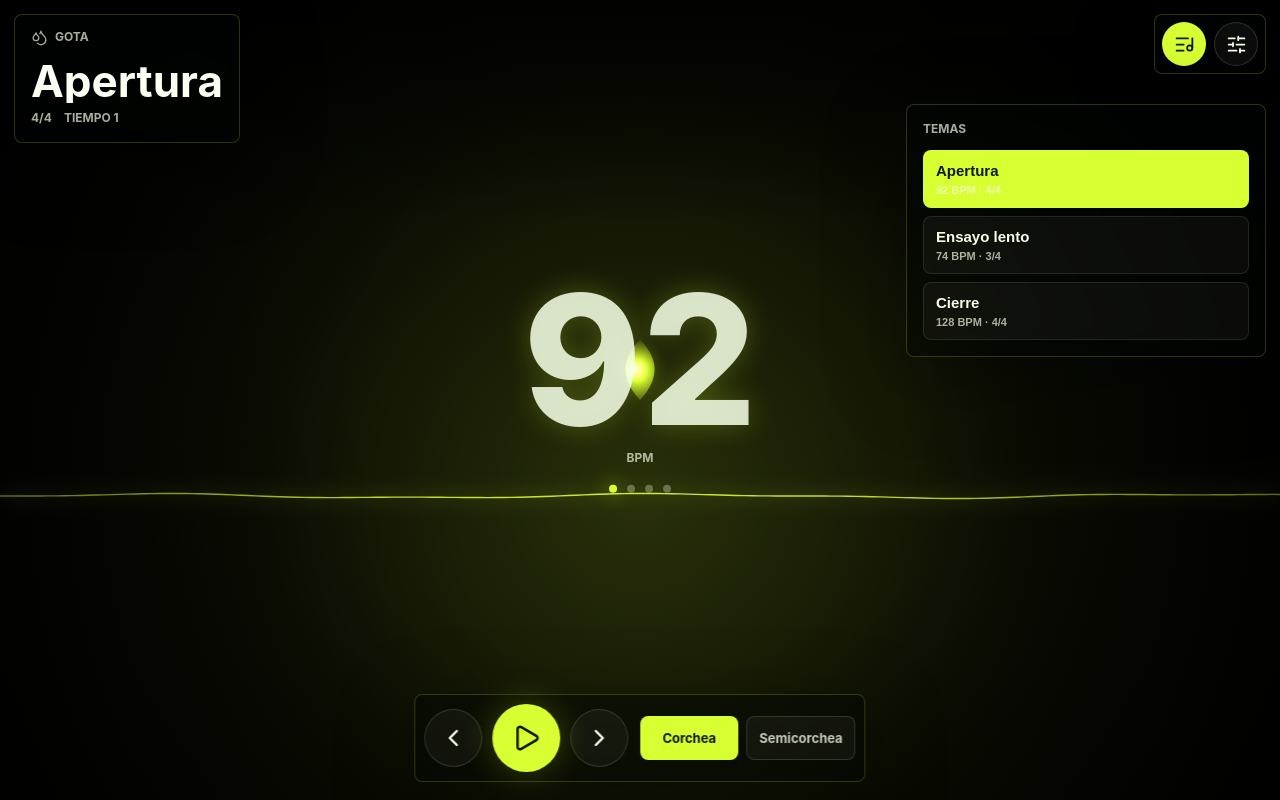
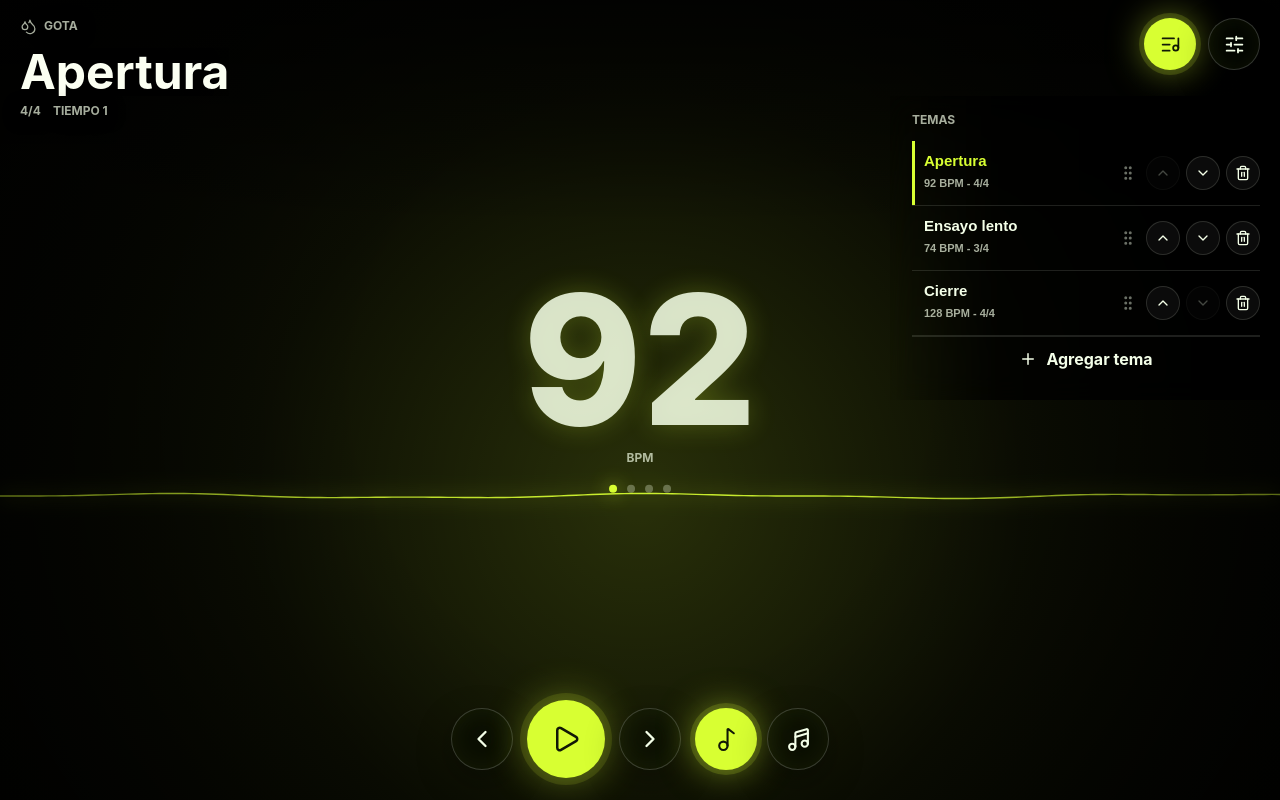
Before and after one commit to fmalisani1/Gota, a React (Vite) app: page / in a window 1280 px wide. Both pictures are taken after a click on the button 1184 px from the left and 44 px from the top of the page. Built offline with nearby package versions, Linux system fonts and the light colour scheme.

Commit message:
Refine controls and track management

```diff
--- a/src/App.css
+++ b/src/App.css
@@ -37,9 +37,9 @@
 }
 
 .top-bar {
-  top: max(14px, env(safe-area-inset-top));
-  left: max(14px, env(safe-area-inset-left));
-  right: max(14px, env(safe-area-inset-right));
+  top: max(18px, env(safe-area-inset-top));
+  left: max(20px, env(safe-area-inset-left));
+  right: max(20px, env(safe-area-inset-right));
   display: flex;
   align-items: flex-start;
   justify-content: space-between;
@@ -47,22 +47,12 @@
   pointer-events: none;
 }
 
-.track-heading,
-.top-actions,
-.control-dock,
-.side-panel {
-  border: 1px solid rgba(216, 255, 50, 0.2);
-  border-radius: 8px;
-  background: rgba(2, 6, 4, 0.46);
-  box-shadow: 0 20px 80px rgba(0, 0, 0, 0.34);
-  backdrop-filter: blur(18px);
-}
-
 .track-heading {
   min-width: 0;
   max-width: min(560px, calc(100vw - 120px));
-  padding: 14px 16px 15px;
+  padding: 0;
   pointer-events: auto;
+  text-shadow: 0 2px 18px rgba(0, 0, 0, 0.72);
 }
 
 .brand,
@@ -87,8 +77,8 @@
   margin: 8px 0 7px;
   overflow: hidden;
   color: #fbfff2;
-  font-size: clamp(24px, 8vw, 44px);
-  font-weight: 720;
+  font-size: clamp(30px, 8vw, 48px);
+  font-weight: 740;
   line-height: 1;
   text-overflow: ellipsis;
   white-space: nowrap;
@@ -101,53 +91,69 @@
 
 .top-actions {
   display: flex;
-  gap: 8px;
-  padding: 7px;
+  gap: 12px;
   pointer-events: auto;
 }
 
 .icon-button,
-.transport-button {
+.transport-button,
+.subdivision-button,
+.song-tool {
   display: inline-grid;
   place-items: center;
   flex: 0 0 auto;
-  border: 1px solid rgba(244, 255, 232, 0.14);
+  border: 1px solid rgba(244, 255, 232, 0.2);
+  border-radius: 50%;
   color: #f4ffe8;
-  background: rgba(255, 255, 255, 0.045);
+  background: rgba(5, 9, 2, 0.38);
+  box-shadow:
+    inset 0 0 24px rgba(216, 255, 50, 0.06),
+    0 12px 36px rgba(0, 0, 0, 0.3);
+  backdrop-filter: blur(16px);
   transition:
     transform 160ms ease,
     border-color 160ms ease,
     background 160ms ease,
-    color 160ms ease;
+    color 160ms ease,
+    box-shadow 160ms ease;
 }
 
 .icon-button {
-  width: 44px;
-  height: 44px;
-  border-radius: 50%;
+  width: 52px;
+  height: 52px;
 }
 
 .icon-button:hover,
 .transport-button:hover,
-.subdivision-toggle:hover,
-.song-row:hover,
+.subdivision-button:hover,
+.song-tool:hover,
+.add-track-button:hover,
 .panel-command:hover {
-  border-color: rgba(216, 255, 50, 0.56);
-  background: rgba(216, 255, 50, 0.12);
+  border-color: rgba(216, 255, 50, 0.62);
+  background: rgba(216, 255, 50, 0.14);
 }
 
 .icon-button:active,
 .transport-button:active,
+.subdivision-button:active,
+.song-tool:active,
+.add-track-button:active,
 .panel-command:active {
   transform: scale(0.96);
 }
 
 .icon-button.is-active,
-.subdivision-toggle.is-active,
-.song-row.is-selected {
+.subdivision-button.is-active {
   color: #111806;
-  border-color: rgba(216, 255, 50, 0.9);
+}
+
+.icon-button.is-active,
+.subdivision-button.is-active {
+  border-color: rgba(216, 255, 50, 0.98);
   background: #d8ff32;
+  box-shadow:
+    0 0 0 5px rgba(216, 255, 50, 0.16),
+    0 0 36px rgba(216, 255, 50, 0.52);
 }
 
 .tempo-readout {
@@ -192,80 +198,53 @@
 
 .control-dock {
   left: 50%;
-  bottom: max(18px, env(safe-area-inset-bottom));
-  display: grid;
-  grid-template-columns: 58px 68px 58px auto;
+  bottom: max(22px, env(safe-area-inset-bottom));
+  display: flex;
   align-items: center;
-  gap: 10px;
-  max-width: calc(100vw - 28px);
-  padding: 9px;
+  justify-content: center;
+  gap: 14px;
+  width: min(100vw - 28px, 520px);
   transform: translateX(-50%);
 }
 
-.transport-button {
-  width: 58px;
-  height: 58px;
-  border-radius: 50%;
+.transport-button,
+.subdivision-button {
+  width: 62px;
+  height: 62px;
 }
 
 .play-button {
-  width: 68px;
-  height: 68px;
+  width: 78px;
+  height: 78px;
   color: #111806;
-  border-color: rgba(216, 255, 50, 0.95);
+  border-color: rgba(216, 255, 50, 0.98);
   background: #d8ff32;
-  box-shadow: 0 0 34px rgba(216, 255, 50, 0.24);
+  box-shadow:
+    0 0 0 7px rgba(216, 255, 50, 0.12),
+    0 0 42px rgba(216, 255, 50, 0.42);
 }
 
 .subdivision-controls {
   display: flex;
-  gap: 8px;
-  padding-left: 2px;
-}
-
-.subdivision-toggle {
-  display: inline-flex;
-  align-items: center;
-  justify-content: center;
-  min-width: 98px;
-  min-height: 44px;
-  padding: 0 12px;
-  border: 1px solid rgba(244, 255, 232, 0.14);
-  border-radius: 8px;
-  color: rgba(244, 255, 232, 0.78);
-  background: rgba(255, 255, 255, 0.045);
-  cursor: pointer;
-  font-size: 13px;
-  font-weight: 720;
-}
-
-.subdivision-toggle input {
-  position: absolute;
-  width: 1px;
-  height: 1px;
-  overflow: hidden;
-  clip: rect(0, 0, 0, 0);
+  gap: 10px;
 }
 
 .side-panel {
-  top: 104px;
-  right: max(14px, env(safe-area-inset-right));
-  width: min(360px, calc(100vw - 28px));
-  max-height: calc(100svh - 204px);
+  top: 96px;
+  right: 0;
+  width: min(390px, calc(100vw - 20px));
+  max-height: calc(100svh - 190px);
   overflow: auto;
-  padding: 16px;
-}
-
-.song-panel {
-  right: max(14px, env(safe-area-inset-right));
-}
-
-.advanced-panel {
-  right: max(14px, env(safe-area-inset-right));
+  padding: 16px max(20px, env(safe-area-inset-right)) 18px 22px;
+  border: 0;
+  border-radius: 0;
+  background: linear-gradient(90deg, rgba(0, 0, 0, 0), rgba(0, 0, 0, 0.72) 28%, rgba(0, 0, 0, 0.84));
+  box-shadow: none;
+  backdrop-filter: blur(14px);
 }
 
 .song-panel + .advanced-panel {
-  right: calc(max(14px, env(safe-area-inset-right)) + min(380px, calc(100vw - 28px)));
+  right: min(390px, calc(100vw - 20px));
 }
 
 .panel-title {
@@ -274,44 +253,114 @@
 
 .song-list {
   display: grid;
-  gap: 8px;
 }
 
 .song-row {
   display: grid;
-  gap: 5px;
-  width: 100%;
-  min-height: 58px;
-  padding: 11px 12px;
-  border: 1px solid rgba(244, 255, 232, 0.1);
-  border-radius: 8px;
+  grid-template-columns: minmax(0, 1fr) auto;
+  gap: 8px;
+  align-items: center;
+  min-height: 64px;
+  border-bottom: 1px solid rgba(244, 255, 232, 0.12);
+}
+
+.song-row.is-selected {
+  box-shadow: inset 3px 0 0 #d8ff32;
+}
+
+.song-row.is-selected .song-main span {
+  color: #d8ff32;
+}
+
+.song-row.is-dragging {
+  opacity: 0.42;
+}
+
+.song-main {
+  display: grid;
+  gap: 4px;
+  min-width: 0;
+  min-height: 64px;
+  padding: 11px 8px 11px 12px;
+  border: 0;
   color: #f4ffe8;
-  background: rgba(255, 255, 255, 0.04);
+  background: transparent;
   text-align: left;
 }
 
-.song-row span {
+.song-main span {
   overflow: hidden;
   font-size: 15px;
-  font-weight: 680;
+  font-weight: 720;
   text-overflow: ellipsis;
   white-space: nowrap;
 }
 
-.song-row small {
+.song-main small {
   font-size: 11px;
+}
+
+.song-tools {
+  display: flex;
+  align-items: center;
+  gap: 6px;
+}
+
+.song-grip {
+  display: inline-grid;
+  place-items: center;
+  width: 24px;
+  height: 40px;
+  color: rgba(244, 255, 232, 0.44);
+  cursor: grab;
+}
+
+.song-tool {
+  width: 34px;
+  height: 34px;
+  border-color: rgba(244, 255, 232, 0.14);
+  background: rgba(255, 255, 255, 0.045);
+  box-shadow: none;
+}
+
+.song-tool.danger:hover {
+  color: #ffe4e4;
+  border-color: rgba(255, 130, 130, 0.72);
+  background: rgba(255, 80, 80, 0.16);
+}
+
+.song-tool:disabled {
+  cursor: not-allowed;
+  opacity: 0.28;
+}
+
+.add-track-button,
+.panel-command {
+  display: inline-flex;
+  align-items: center;
+  justify-content: center;
+  gap: 9px;
+  width: 100%;
+  min-height: 46px;
+  border: 0;
+  border-top: 1px solid rgba(244, 255, 232, 0.12);
+  border-radius: 0;
+  color: #f4ffe8;
+  background: transparent;
+  font: inherit;
+  font-weight: 720;
 }
 
 .field {
   display: grid;
   gap: 9px;
-  margin-bottom: 16px;
+  margin-bottom: 18px;
 }
 
 .field-row {
   display: grid;
   grid-template-columns: 1fr 78px;
-  gap: 10px;
+  gap: 12px;
   align-items: center;
 }
 
@@ -319,55 +368,57 @@
 .field select {
   width: 100%;
   min-height: 42px;
-  border: 1px solid rgba(244, 255, 232, 0.16);
-  border-radius: 8px;
+  border: 0;
+  border-bottom: 1px solid rgba(244, 255, 232, 0.22);
+  border-radius: 0;
   color: #f4ffe8;
-  background: rgba(0, 0, 0, 0.38);
+  background: rgba(0, 0, 0, 0.16);
   font: inherit;
 }
 
 .field input[type='text'],
 .field input[type='number'],
 .field select {
-  padding: 0 11px;
+  padding: 0 6px;
 }
 
 .field input[type='color'] {
   min-height: 48px;
-  padding: 5px;
+  padding: 5px 0;
 }
 
 .field input[type='range'] {
   accent-color: #d8ff32;
+  background: transparent;
 }
 
-.number-input {
+.number-input,
+.number-output {
   text-align: center;
 }
 
-.panel-command {
-  display: inline-flex;
-  align-items: center;
-  justify-content: center;
-  gap: 9px;
-  width: 100%;
-  min-height: 44px;
-  border: 1px solid rgba(244, 255, 232, 0.16);
-  border-radius: 8px;
-  color: #f4ffe8;
-  background: rgba(255, 255, 255, 0.045);
-  font: inherit;
+.number-output {
+  color: rgba(244, 255, 232, 0.82);
   font-weight: 720;
 }
 
 @media (max-width: 760px) {
+  .top-bar {
+    left: max(16px, env(safe-area-inset-left));
+    right: max(16px, env(safe-area-inset-right));
+  }
+
   .track-heading {
-    max-width: calc(100vw - 96px);
-    padding: 12px;
+    max-width: calc(100vw - 104px);
   }
 
   .track-heading h1 {
-    font-size: 26px;
+    font-size: 30px;
+  }
+
+  .icon-button {
+    width: 48px;
+    height: 48px;
   }
 
   .tempo-readout {
@@ -375,40 +426,49 @@
   }
 
   .control-dock {
-    grid-template-columns: 50px 60px 50px;
-    justify-content: center;
-    width: calc(100vw - 28px);
+    gap: 10px;
+    width: calc(100vw - 20px);
   }
 
-  .transport-button {
-    width: 50px;
-    height: 50px;
+  .transport-button,
+  .subdivision-button {
+    width: 52px;
+    height: 52px;
   }
 
   .play-button {
-    width: 60px;
-    height: 60px;
+    width: 66px;
+    height: 66px;
   }
 
   .subdivision-controls {
-    grid-column: 1 / -1;
-    justify-content: center;
-    padding-left: 0;
-  }
-
-  .subdivision-toggle {
-    flex: 1 1 0;
-    min-width: 0;
+    gap: 8px;
   }
 
   .side-panel {
     top: auto;
-    right: max(14px, env(safe-area-inset-right));
-    bottom: calc(max(18px, env(safe-area-inset-bottom)) + 146px);
-    max-height: calc(100svh - 276px);
+    right: 0;
+    bottom: calc(max(18px, env(safe-area-inset-bottom)) + 104px);
+    width: min(390px, 100vw);
+    max-height: calc(100svh - 236px);
+    padding-left: 18px;
+    background: linear-gradient(90deg, rgba(0, 0, 0, 0.08), rgba(0, 0, 0, 0.84) 24%, rgba(0, 0, 0, 0.92));
   }
 
   .song-panel + .advanced-panel {
-    right: max(14px, env(safe-area-inset-right));
+    right: 0;
+  }
+
+  .song-row {
+    grid-template-columns: minmax(0, 1fr) auto;
+  }
+
+  .song-tools {
+    gap: 4px;
+  }
+
+  .song-tool {
+    width: 32px;
+    height: 32px;
   }
 }
--- a/src/App.tsx
+++ b/src/App.tsx
@@ -1,14 +1,22 @@
 import {
+  ChevronDown,
   ChevronLeft,
   ChevronRight,
+  ChevronUp,
   Droplets,
+  GripVertical,
   ListMusic,
   Maximize2,
+  Music2,
+  Music4,
   Pause,
   Play,
+  Plus,
   SlidersHorizontal,
+  Trash2,
 } from 'lucide-react'
 import { useEffect, useMemo, useState } from 'react'
+import type { DragEvent } from 'react'
 import './App.css'
 import { DropVisualizer } from './DropVisualizer'
 import { useMetronome } from './useMetronome'
@@ -20,6 +28,7 @@ function App() {
   const [currentTrackId, setCurrentTrackId] = useState(() => tracks[0]?.id ?? '')
   const [showSongs, setShowSongs] = useState(false)
   const [showAdvanced, setShowAdvanced] = useState(false)
+  const [draggingTrackId, setDraggingTrackId] = useState<string | null>(null)
 
   const currentIndex = Math.max(
     0,
@@ -63,6 +72,91 @@ function App() {
     })
   }
 
+  const addTrack = () => {
+    const newTrack: Track = {
+      id: createTrackId(),
+      title: `Tema ${tracks.length + 1}`,
+      bpm: currentTrack.bpm,
+      meter: currentTrack.meter,
+      color: currentTrack.color,
+      flashIntensity: currentTrack.flashIntensity,
+      subdivisions: {
+        ...currentTrack.subdivisions,
+      },
+    }
+
+    setTracks((items) => [...items, newTrack])
+    setCurrentTrackId(newTrack.id)
+  }
+
+  const deleteTrack = (trackId: string) => {
+    if (tracks.length <= 1) {
+      return
+    }
+
+    const deletedIndex = tracks.findIndex((track) => track.id === trackId)
+    const nextTracks = tracks.filter((track) => track.id !== trackId)
+    setTracks(nextTracks)
+
+    if (currentTrackId === trackId) {
+      const nextIndex = Math.min(Math.max(deletedIndex, 0), nextTracks.length - 1)
+      setCurrentTrackId(nextTracks[nextIndex].id)
+    }
+  }
+
+  const moveTrack = (trackId: string, direction: -1 | 1) => {
+    const currentPosition = tracks.findIndex((track) => track.id === trackId)
+    const nextPosition = currentPosition + direction
+
+    if (currentPosition < 0 || nextPosition < 0 || nextPosition >= tracks.length) {
+      return
+    }
+
+    setTracks((items) => {
+      const reordered = [...items]
+      const [movedTrack] = reordered.splice(currentPosition, 1)
+      reordered.splice(nextPosition, 0, movedTrack)
+      return reordered
+    })
+  }
+
+  const handleDragStart = (
+    event: DragEvent<HTMLDivElement>,
+    trackId: string,
+  ) => {
+    setDraggingTrackId(trackId)
+    event.dataTransfer.effectAllowed = 'move'
+    event.dataTransfer.setData('text/plain', trackId)
+  }
+
+  const handleTrackDrop = (
+    event: DragEvent<HTMLDivElement>,
+    targetTrackId: string,
+  ) => {
+    event.preventDefault()
+    const draggedId = event.dataTransfer.getData('text/plain') || draggingTrackId
+    setDraggingTrackId(null)
+
+    if (!draggedId || draggedId === targetTrackId) {
+      return
+    }
+
+    setTracks((items) => {
+      const draggedIndex = items.findIndex((track) => track.id === draggedId)
+      const targetIndex = items.findIndex((track) => track.id === targetTrackId)
+
+      if (draggedIndex < 0 || targetIndex < 0) {
+        return items
+      }
+
+      const reordered = [...items]
+      const [draggedTrack] = reordered.splice(draggedIndex, 1)
+      const insertAt = draggedIndex < targetIndex ? targetIndex - 1 : targetIndex
+      reordered.splice(insertAt, 0, draggedTrack)
+      return reordered
+    })
+  }
+
   const goToTrack = (direction: -1 | 1) => {
     const nextIndex = (currentIndex + direction + tracks.length) % tracks.length
     setCurrentTrackId(tracks[nextIndex].id)
@@ -74,6 +168,16 @@ function App() {
     } else {
       void document.exitFullscreen()
     }
+  }
+
+  const toggleSongs = () => {
+    setShowSongs((value) => !value)
+    setShowAdvanced(false)
+  }
+
+  const toggleAdvanced = () => {
+    setShowAdvanced((value) => !value)
+    setShowSongs(false)
   }
 
   return (
@@ -105,7 +209,7 @@ function App() {
             className={`icon-button ${showSongs ? 'is-active' : ''}`}
             aria-label="Lista de temas"
             title="Lista de temas"
-            onClick={() => setShowSongs((value) => !value)}
+            onClick={toggleSongs}
           >
             <ListMusic size={21} />
           </button>
@@ -114,7 +218,7 @@ function App() {
             className={`icon-button ${showAdvanced ? 'is-active' : ''}`}
             aria-label="Opciones avanzadas"
             title="Opciones avanzadas"
-            onClick={() => setShowAdvanced((value) => !value)}
+            onClick={toggleAdvanced}
           >
             <SlidersHorizontal size={21} />
           </button>
@@ -165,35 +269,38 @@ function App() {
           <ChevronRight size={28} />
         </button>
 
-        <div className="subdivision-controls">
-          <label
-            className={`subdivision-toggle ${
+        <div className="subdivision-controls" aria-label="Subdivisiones">
+          <button
+            type="button"
+            className={`subdivision-button ${
               currentTrack.subdivisions.eighth ? 'is-active' : ''
             }`}
+            aria-label="Corchea"
+            aria-pressed={currentTrack.subdivisions.eighth}
+            title="Corchea"
+            onClick={() =>
+              updateSubdivision('eighth', !currentTrack.subdivisions.eighth)
+            }
           >
-            <input
-              type="checkbox"
-              checked={currentTrack.subdivisions.eighth}
-              onChange={(event) =>
-                updateSubdivision('eighth', event.currentTarget.checked)
-              }
-            />
-            Corchea
-          </label>
-          <label
-            className={`subdivision-toggle ${
+            <Music2 size={25} />
+          </button>
+          <button
+            type="button"
+            className={`subdivision-button ${
               currentTrack.subdivisions.sixteenth ? 'is-active' : ''
             }`}
+            aria-label="Semicorchea"
+            aria-pressed={currentTrack.subdivisions.sixteenth}
+            title="Semicorchea"
+            onClick={() =>
+              updateSubdivision(
+                'sixteenth',
+                !currentTrack.subdivisions.sixteenth,
+              )
+            }
           >
-            <input
-              type="checkbox"
-              checked={currentTrack.subdivisions.sixteenth}
-              onChange={(event) =>
-                updateSubdivision('sixteenth', event.currentTarget.checked)
-              }
-            />
-            Semicorchea
-          </label>
+            <Music4 size={25} />
+          </button>
         </div>
       </footer>
 
@@ -201,24 +308,73 @@ function App() {
         <aside className="side-panel song-panel" aria-label="Temas">
           <div className="panel-title">Temas</div>
           <div className="song-list">
-            {tracks.map((track) => (
-              <button
-                type="button"
+            {tracks.map((track, index) => (
+              <div
                 key={track.id}
                 className={`song-row ${
                   track.id === currentTrack.id ? 'is-selected' : ''
-                }`}
-                onClick={() => {
-                  setCurrentTrackId(track.id)
-                  setShowSongs(false)
-                }}
+                } ${draggingTrackId === track.id ? 'is-dragging' : ''}`}
+                draggable
+                onDragStart={(event) => handleDragStart(event, track.id)}
+                onDragEnd={() => setDraggingTrackId(null)}
+                onDragOver={(event) => event.preventDefault()}
+                onDrop={(event) => handleTrackDrop(event, track.id)}
               >
-                <span>{track.title}</span>
-                <small>
-                  {track.bpm} BPM · {track.meter.label}
-                </small>
-              </button>
+                <button
+                  type="button"
+                  className="song-main"
+                  onClick={() => setCurrentTrackId(track.id)}
+                >
+                  <span>{track.title}</span>
+                  <small>
+                    {track.bpm} BPM - {track.meter.label}
+                  </small>
+                </button>
+                <div className="song-tools">
+                  <span className="song-grip" aria-hidden="true">
+                    <GripVertical size={18} />
+                  </span>
+                  <button
+                    type="button"
+                    className="song-tool"
+                    aria-label={`Subir ${track.title}`}
+                    title="Subir"
+                    disabled={index === 0}
+                    onClick={() => moveTrack(track.id, -1)}
+                  >
+                    <ChevronUp size={16} />
+                  </button>
+                  <button
+                    type="button"
+                    className="song-tool"
+                    aria-label={`Bajar ${track.title}`}
+                    title="Bajar"
+                    disabled={index === tracks.length - 1}
+                    onClick={() => moveTrack(track.id, 1)}
+                  >
+                    <ChevronDown size={16} />
+                  </button>
+                  <button
+                    type="button"
+                    className="song-tool danger"
+                    aria-label={`Borrar ${track.title}`}
+                    title="Borrar"
+                    disabled={tracks.length <= 1}
+                    onClick={() => deleteTrack(track.id)}
+                  >
+                    <Trash2 size={16} />
+                  </button>
+                </div>
+              </div>
             ))}
+            <button
+              type="button"
+              className="add-track-button"
+              onClick={addTrack}
+            >
+              <Plus size={18} />
+              Agregar tema
+            </button>
           </div>
         </aside>
       )}
@@ -268,6 +424,29 @@ function App() {
           </label>
 
           <label className="field">
+            <span>Brillo de luz</span>
+            <div className="field-row">
+              <input
+                type="range"
+                min="0"
+                max="2"
+                step="0.05"
+                value={currentTrack.flashIntensity}
+                onChange={(event) =>
+                  updateCurrentTrack({
+                    flashIntensity: clampFlashIntensity(
+                      Number(event.currentTarget.value),
+                    ),
+                  })
+                }
+              />
+              <output className="number-output">
+                {Math.round(currentTrack.flashIntensity * 100)}%
+              </output>
+            </div>
+          </label>
+
+          <label className="field">
             <span>Compas</span>
             <select
               value={currentTrack.meter.label}
@@ -313,11 +492,48 @@ function readStoredTracks() {
   }
 
   try {
-    const parsed = JSON.parse(rawTracks) as Track[]
-    return parsed.length > 0 ? parsed : DEFAULT_TRACKS
+    const parsed = JSON.parse(rawTracks) as Partial<Track>[]
+    return parsed.length > 0 ? normalizeTracks(parsed) : DEFAULT_TRACKS
   } catch {
     return DEFAULT_TRACKS
   }
+}
+
+function normalizeTracks(tracks: Partial<Track>[]) {
+  return tracks.map((track, index) => {
+    const fallback = DEFAULT_TRACKS[index] ?? DEFAULT_TRACKS[0]
+    const meter =
+      METERS.find((option) => option.label === track.meter?.label) ??
+      fallback.meter
+
+    return {
+      id: track.id || createTrackId(),
+      title: track.title || fallback.title,
+      bpm: clampBpm(track.bpm ?? fallback.bpm),
+      meter,
+      color: track.color || fallback.color,
+      flashIntensity: clampFlashIntensity(
+        track.flashIntensity ?? fallback.flashIntensity,
+      ),
+      subdivisions: {
+        eighth: track.subdivisions?.eighth ?? fallback.subdivisions.eighth,
+        sixteenth:
+          track.subdivisions?.sixteenth ?? fallback.subdivisions.sixteenth,
+      },
+    }
+  })
+}
+
+function createTrackId() {
+  return window.crypto?.randomUUID?.() ?? `track-${Date.now()}`
+}
+
+function clampFlashIntensity(value: number) {
+  if (Number.isNaN(value)) {
+    return 1
+  }
+
+  return Math.min(2, Math.max(0, Number(value.toFixed(2))))
 }
 
 function clampBpm(value: number) {
--- a/src/types.ts
+++ b/src/types.ts
@@ -17,6 +17,7 @@ export type Track = {
   bpm: number
   meter: MeterOption
   color: string
+  flashIntensity: number
   subdivisions: SubdivisionState
 }
 
@@ -44,6 +45,7 @@ export const DEFAULT_TRACKS: Track[] = [
     bpm: 92,
     meter: METERS[0],
     color: '#d8ff32',
+    flashIntensity: 1,
     subdivisions: {
       eighth: true,
       sixteenth: false,
@@ -55,6 +57,7 @@ export const DEFAULT_TRACKS: Track[] = [
     bpm: 74,
     meter: METERS[1],
     color: '#a8ff4a',
+    flashIntensity: 1,
     subdivisions: {
       eighth: false,
       sixteenth: false,
@@ -66,6 +69,7 @@ export const DEFAULT_TRACKS: Track[] = [
     bpm: 128,
     meter: METERS[0],
     color: '#d8ff32',
+    flashIntensity: 1,
     subdivisions: {
       eighth: true,
       sixteenth: true,
```
Also changed, not shown: src/DropVisualizer.tsx (+20 -20 lines).
